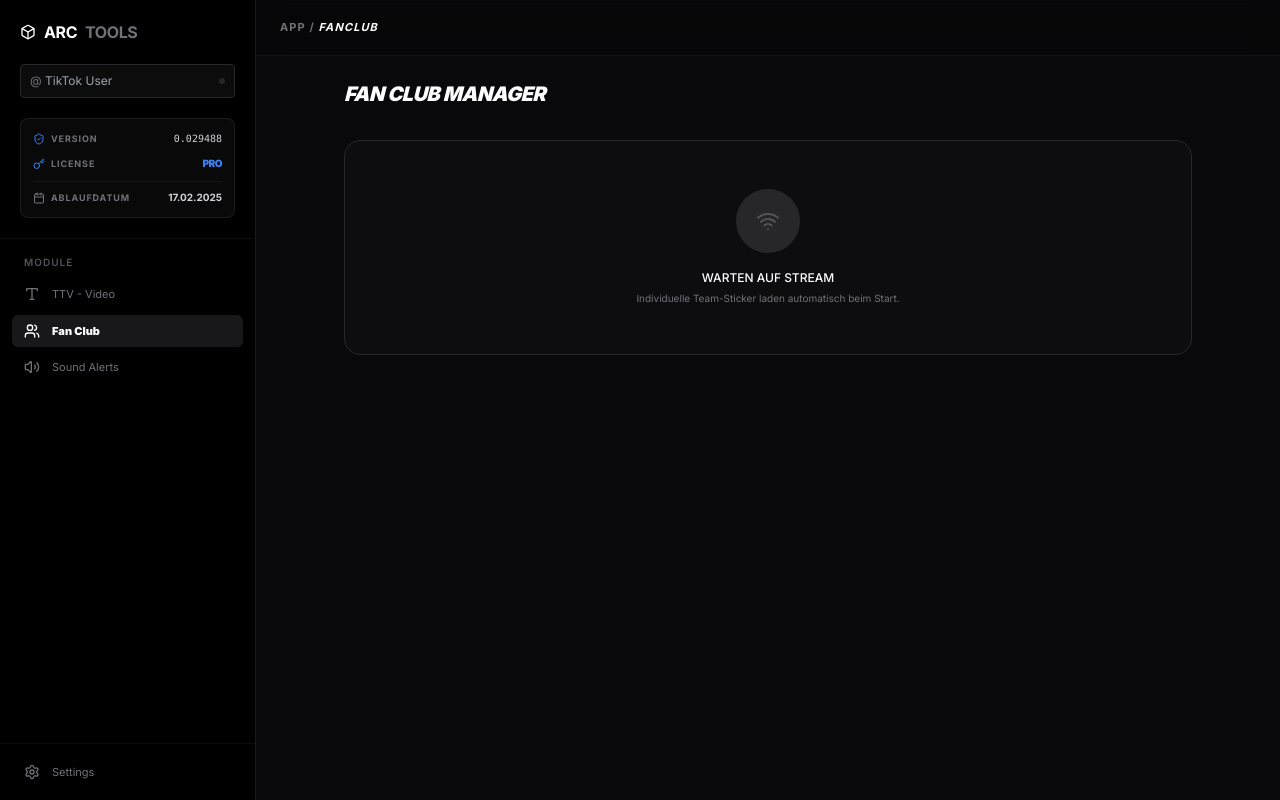
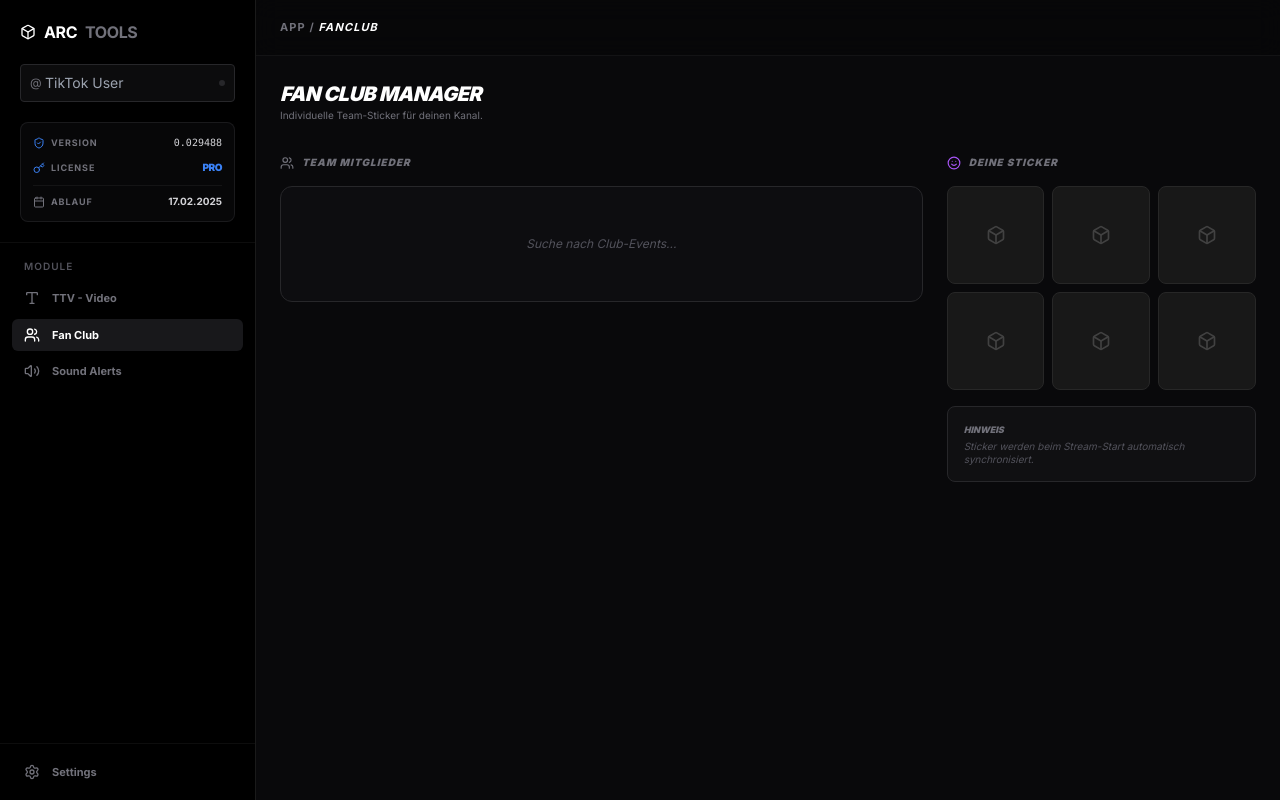
Before and after one commit to muhtarremsi/tiktok-overlay, a Next.js app: page / in a window 1280 px wide. Both pictures are taken after a click on the button "Fan Club". Built offline with nearby package versions, Linux system fonts and the light colour scheme.

Commit message:
Fix: Re-enabled 10s status check, Wifi icon import and Sticker layout

```diff
--- a/app/page.tsx
+++ b/app/page.tsx
@@ -1,6 +1,6 @@
 "use client";
 
-import React, { useState, useEffect, useRef } from "react";
+import React, { useState, useEffect } from "react";
 import {
   LayoutDashboard, Type, Settings, LogOut, Copy, Check, Volume2,
   Monitor, Box, Loader2, ShieldCheck, Calendar, Key, Zap, Menu, X,
@@ -20,12 +20,12 @@ export default function Dashboard() {
   const licenseType = "PRO";
   const expiryDate = "17.02.2025";
 
-  // Fix für Prerender Error (window check)
+  // window check für vercel build
   useEffect(() => {
     setBaseUrl(window.location.origin);
   }, []);
 
-  // AUTOMATISCHE PRÜFUNG ALLE 10 SEKUNDEN
+  // Hintergrund-Check alle 10 Sekunden
   useEffect(() => {
     if (!username || username.length < 2) {
       setIsLive(false);
@@ -33,16 +33,12 @@ export default function Dashboard() {
     }
 
     const checkStatus = async () => {
-      // Nur beim ersten Mal den Spinner zeigen, danach im Hintergrund prüfen
       if (!isLive) setIsChecking(true);
-
       try {
         const res = await fetch(`/api/status?u=${username}`);
         const data = await res.json();
         setIsLive(data.online);
-        if (data.online) {
-          setLiveData({ viewers: data.viewers, likes: data.likes });
-        }
+        if (data.online) setLiveData({ viewers: data.viewers, likes: data.likes });
       } catch (e) {
         console.error("Status check failed");
       } finally {
@@ -50,16 +46,15 @@ export default function Dashboard() {
       }
     };
 
-    checkStatus(); // Sofort prüfen
-    const interval = setInterval(checkStatus, 10000); // Dann alle 10 Sek
-
+    checkStatus();
+    const interval = setInterval(checkStatus, 10000);
     return () => clearInterval(interval);
   }, [username, isLive]);
 
   const renderContent = () => {
     switch (activeView) {
       case "ttv": return <ModuleTTV username={username} baseUrl={baseUrl} />;
-      case "fanclub": return <ModuleFanClub username={username} isLive={isLive} baseUrl={baseUrl} />;
+      case "fanclub": return <ModuleFanClub username={username} isLive={isLive} />;
       case "sounds": return <ModuleSoundAlerts username={username} baseUrl={baseUrl} />;
       case "settings": return <ModuleSettings expiry={expiryDate} version={version} />;
       default: return <ModuleTTV username={username} baseUrl={baseUrl} />;
@@ -77,39 +72,33 @@ export default function Dashboard() {
           <div className="p-5 border-b border-white/5">
             <div className="flex items-center justify-between mb-5 text-white">
               <h1 className="font-bold text-base tracking-tight flex items-center gap-2">
-                <Box className="w-4 h-4 text-white" /> ARC<span className="text-zinc-500">TOOLS</span>
+                <Box className="w-4 h-4" /> ARC<span className="text-zinc-500 font-sans">TOOLS</span>
               </h1>
               <button className="lg:hidden" onClick={() => setSidebarOpen(false)}><X size={18} /></button>
             </div>
 
             <div className="relative mb-5">
               <div className="absolute inset-y-0 left-2.5 flex items-center pointer-events-none text-zinc-500 text-xs">@</div>
-              <input
-                type="text"
-                placeholder="TikTok User"
-                value={username}
-                onChange={(e) => setUsername(e.target.value)}
-                className="w-full bg-zinc-900/50 border border-zinc-800 text-zinc-200 text-xs rounded py-2 pl-6 pr-8 focus:outline-none focus:border-zinc-600 transition-all"
-              />
+              <input type="text" placeholder="TikTok User" value={username} onChange={(e) => setUsername(e.target.value)} className="w-full bg-zinc-900/50 border border-zinc-800 text-zinc-200 text-sm rounded py-2 pl-6 pr-8 focus:outline-none focus:border-zinc-600 transition-all font-sans" />
               <div className="absolute inset-y-0 right-2.5 flex items-center">
                  {isChecking ? <Loader2 size={12} className="animate-spin text-zinc-600" /> : <div className={`w-1.5 h-1.5 rounded-full ${isLive ? 'bg-green-500 shadow-[0_0_8px_#22c55e]' : 'bg-zinc-800'}`}></div>}
               </div>
             </div>
 
-            <div className="bg-zinc-900/40 border border-zinc-800/60 rounded-lg p-3 space-y-2.5">
-              <div className="flex items-center justify-between"><span className="text-[9px] text-zinc-500 font-bold uppercase tracking-widest flex items-center gap-1.5"><ShieldCheck size={12} className="text-blue-500" /> VERSION</span><span className="text-[10px] text-zinc-300 font-mono">{version}</span></div>
-              <div className="flex items-center justify-between font-bold"><span className="text-[9px] text-zinc-500 font-bold uppercase tracking-widest flex items-center gap-1.5"><Key size={12} className="text-blue-500" /> LICENSE</span><span className="text-[10px] text-blue-500 font-black tracking-tighter">PRO</span></div>
-              <div className="flex items-center justify-between border-t border-white/5 pt-2 font-bold">
-                <span className="text-[9px] text-zinc-500 font-bold uppercase tracking-widest flex items-center gap-1.5"><Calendar size={12} /> ABLAUFDATUM</span>
-                <span className="text-[10px] text-zinc-300">17.02.2025</span>
+            <div className="bg-zinc-900/30 border border-zinc-800/60 rounded-lg p-3 space-y-2.5">
+              <div className="flex items-center justify-between font-sans"><span className="text-[9px] text-zinc-500 font-bold uppercase tracking-widest flex items-center gap-1.5"><ShieldCheck size={12} className="text-blue-500" /> VERSION</span><span className="text-[10px] text-zinc-300 font-mono">{version}</span></div>
+              <div className="flex items-center justify-between font-sans"><span className="text-[9px] text-zinc-500 font-bold uppercase tracking-widest flex items-center gap-1.5"><Key size={12} className="text-blue-500" /> LICENSE</span><span className="text-[10px] text-blue-500 font-black tracking-tighter">PRO</span></div>
+              <div className="flex items-center justify-between border-t border-white/5 pt-2">
+                <span className="text-[9px] text-zinc-500 font-bold uppercase tracking-widest flex items-center gap-1.5"><Calendar size={12} /> ABLAUF</span>
+                <span className="text-[10px] text-zinc-300 font-bold">17.02.2025</span>
               </div>
             </div>
           </div>
 
           <nav className="flex-1 overflow-y-auto py-4 px-3 space-y-6">
             <div>
-              <h3 className="px-3 text-[10px] font-semibold text-zinc-600 uppercase tracking-widest mb-2">Module</h3>
-              <div className="space-y-1">
+              <h3 className="px-3 text-[10px] font-semibold text-zinc-600 uppercase tracking-widest mb-2 font-sans text-nowrap">Module</h3>
+              <div className="space-y-1 font-sans">
                 <SidebarItem icon={<Type size={16} />} label="TTV - Video" active={activeView === "ttv"} onClick={() => {setActiveView("ttv"); setSidebarOpen(false);}} />
                 <SidebarItem icon={<Users size={16} />} label="Fan Club" active={activeView === "fanclub"} onClick={() => {setActiveView("fanclub"); setSidebarOpen(false);}} />
                 <SidebarItem icon={<Volume2 size={16} />} label="Sound Alerts" active={activeView === "sounds"} onClick={() => {setActiveView("sounds"); setSidebarOpen(false);}} />
@@ -124,7 +113,7 @@ export default function Dashboard() {
       <main className="flex-1 flex flex-col min-w-0 bg-[#09090b] relative font-sans">
         <header className="h-14 border-b border-white/5 flex items-center justify-between px-6 bg-black/20 backdrop-blur-md sticky top-0 z-30 font-sans">
           <div className="flex items-center gap-4 text-[11px] font-sans font-bold">
-            <button className="lg:hidden text-white font-sans" onClick={() => setSidebarOpen(true)}><Menu size={20} /></button>
+            <button className="lg:hidden text-white" onClick={() => setSidebarOpen(true)}><Menu size={20} /></button>
             <div className="uppercase tracking-widest text-zinc-500 leading-none">App / <span className="text-white italic">{activeView}</span></div>
           </div>
           {isLive && <span className="px-2 py-0.5 rounded-full bg-green-500/10 border border-green-500/20 text-[9px] text-green-500 font-bold tracking-widest uppercase">LIVE</span>}
@@ -135,7 +124,41 @@ export default function Dashboard() {
   );
 }
 
-// --- SUB-MODULES ---
+function ModuleFanClub({ username, isLive }: any) {
+  return (
+    <div className="p-6 max-w-5xl mx-auto space-y-8 animate-in fade-in duration-500 font-sans">
+      <div className="font-sans">
+        <h2 className="text-xl font-black text-white uppercase italic tracking-tight font-sans">Fan Club Manager</h2>
+        <p className="text-zinc-500 text-[10px] font-sans">Individuelle Team-Sticker für {username || "deinen Kanal"}.</p>
+      </div>
+
+      <div className="grid grid-cols-1 lg:grid-cols-3 gap-6 font-sans">
+        <div className="lg:col-span-2 space-y-4 font-sans">
+          <h3 className="text-[10px] font-black text-zinc-500 uppercase tracking-widest flex items-center gap-2 italic font-sans"><Users size={14} /> Team Mitglieder</h3>
+          <div className="bg-zinc-900/30 border border-zinc-800 rounded-xl p-12 text-center text-zinc-600 italic font-sans">
+             Suche nach Club-Events...
+          </div>
+        </div>
+
+        <div className="space-y-4 font-sans">
+          <h3 className="text-[10px] font-black text-zinc-500 uppercase tracking-widest flex items-center gap-2 italic font-sans"><Smile size={14} className="text-purple-500" /> Deine Sticker</h3>
+          <div className="grid grid-cols-3 gap-2 font-sans">
+             {/* Platzhalter für deine individuellen Sticker-Bilder */}
+             {[1,2,3,4,5,6].map((i) => (
+               <div key={i} className="aspect-square bg-zinc-900 border border-zinc-800 rounded-lg flex items-center justify-center grayscale hover:grayscale-0 transition-all cursor-help font-sans">
+                  <Box size={20} className="opacity-20 font-sans" />
+               </div>
+             ))}
+          </div>
+          <div className="p-4 bg-zinc-900/50 border border-zinc-800 rounded-lg font-sans">
+             <p className="text-[9px] text-zinc-500 uppercase font-black mb-1 font-sans italic">Hinweis</p>
+             <p className="text-[10px] text-zinc-600 leading-tight font-sans italic">Sticker werden beim Stream-Start automatisch synchronisiert.</p>
+          </div>
+        </div>
+      </div>
+    </div>
+  );
+}
 
 function ModuleTTV({ username, baseUrl }: any) {
   const [trigger, setTrigger] = useState("777");
@@ -145,49 +168,27 @@ function ModuleTTV({ username, baseUrl }: any) {
   const link = `${baseUrl}/overlay?u=${username}&c=${trigger}&v=${videoUrl}&vol=${volume}&s=0&e=10`;
 
   return (
-    <div className="p-6 max-w-4xl mx-auto space-y-8 animate-in fade-in duration-300">
-      <h2 className="text-xl font-black text-white uppercase italic tracking-tight">TTV Konfiguration</h2>
-      <div className="grid grid-cols-1 md:grid-cols-2 gap-6">
-        <InputGroup label="Trigger Code" desc="Chat-Code"><input type="text" value={trigger} onChange={(e) => setTrigger(e.target.value)} className="input-field font-black text-blue-400" /></InputGroup>
-        <InputGroup label="Video URL" desc=".mp4 Link"><textarea value={videoUrl} onChange={(e) => setVideoUrl(e.target.value)} className="input-field min-h-[100px] font-mono text-xs" /></InputGroup>
+    <div className="p-6 max-w-4xl mx-auto space-y-8 animate-in fade-in duration-300 font-sans">
+      <h2 className="text-xl font-black text-white uppercase italic tracking-tight font-sans">TTV Konfiguration</h2>
+      <div className="grid grid-cols-1 md:grid-cols-2 gap-6 font-sans">
+        <InputGroup label="Trigger Code" desc="Chat-Code"><input type="text" value={trigger} onChange={(e) => setTrigger(e.target.value)} className="input-field font-black text-blue-400 font-sans" /></InputGroup>
+        <InputGroup label="Video URL" desc=".mp4 Link"><textarea value={videoUrl} onChange={(e) => setVideoUrl(e.target.value)} className="input-field min-h-[100px] font-mono text-[11px] font-sans" /></InputGroup>
       </div>
-      <div className="bg-zinc-900/30 border border-zinc-800 rounded-xl p-6 flex gap-2">
-        <div className="flex-1 bg-black border border-zinc-800 rounded px-4 py-2.5 text-zinc-400 font-mono text-[9px] truncate">{link}</div>
-        <button onClick={() => {navigator.clipboard.writeText(link); setCopied(true); setTimeout(() => setCopied(false), 2000);}} className="bg-white text-black px-4 rounded font-bold text-[10px] uppercase">{copied ? "Kopiert" : "Copy Link"}</button>
+      <div className="bg-zinc-900/30 border border-zinc-800 rounded-xl p-6 flex gap-2 font-sans">
+        <div className="flex-1 bg-black border border-zinc-800 rounded px-4 py-2.5 text-zinc-400 font-mono text-[10px] truncate font-sans">{link}</div>
+        <button onClick={() => {navigator.clipboard.writeText(link); setCopied(true); setTimeout(() => setCopied(false), 2000);}} className="bg-white text-black px-4 rounded font-bold text-[10px] uppercase font-sans">{copied ? "Kopiert" : "Copy"}</button>
       </div>
     </div>
   );
 }
 
-function ModuleFanClub({ username, isLive, baseUrl }: any) {
-  return (
-    <div className="p-6 max-w-4xl mx-auto space-y-8 animate-in fade-in duration-500">
-      <h2 className="text-xl font-black text-white uppercase italic tracking-tight">Fan Club Manager</h2>
-      {!isLive ? (
-        <div className="bg-zinc-900/30 border border-zinc-800 p-12 rounded-2xl text-center">
-          <div className="w-16 h-16 bg-zinc-800 rounded-full flex items-center justify-center mx-auto mb-4 text-zinc-600"><Wifi size={24} /></div>
-          <h3 className="text-white font-medium mb-1 uppercase">Warten auf Stream</h3>
-          <p className="text-zinc-500 text-[10px]">Individuelle Team-Sticker laden automatisch beim Start.</p>
-        </div>
-      ) : (
-        <div className="p-10 border border-dashed border-zinc-800 rounded-xl text-center text-zinc-600 italic">Lade Team-Daten für @{username}...</div>
-      )}
-    </div>
-  );
-}
-
-function ModuleSoundAlerts({ username, baseUrl }: any) {
-  return <div className="p-8 text-zinc-600 uppercase text-[10px] tracking-widest">Sound Alerts Modul wird geladen...</div>;
-}
-
-function ModuleSettings({ expiry, version }: any) {
-  return <div className="p-8"><div className="bg-zinc-900/50 p-6 rounded-xl border border-zinc-800 max-w-lg font-black uppercase italic"><p className="text-blue-500 text-sm">Ablauf: {expiry}</p><p className="text-zinc-600 text-[9px] mt-2 font-mono not-italic">Build: {version}</p></div></div>;
-}
-
-// --- UI COMPONENTS ---
 function SidebarItem({ icon, label, active, onClick }: any) {
-  return <button onClick={onClick} className={`w-full flex items-center gap-3 px-3 py-2 rounded-md text-[11px] transition-all ${active ? "bg-zinc-900 text-white font-black" : "text-zinc-500 hover:bg-zinc-900/50"}`}><span>{icon}</span>{label}</button>;
+  return <button onClick={onClick} className={`w-full flex items-center gap-3 px-3 py-2 rounded-md text-[11px] transition-all font-sans font-bold ${active ? "bg-zinc-900 text-white font-black" : "text-zinc-500 hover:bg-zinc-900/50"}`}><span>{icon}</span>{label}</button>;
 }
 function InputGroup({ label, desc, children }: any) {
-  return <div className="flex flex-col gap-2"><label className="text-[9px] font-black text-zinc-400 uppercase tracking-widest">{label}</label>{children}<p className="text-[9px] text-zinc-600 font-bold italic uppercase tracking-tighter">{desc}</p></div>;
+  return <div className="flex flex-col gap-2 font-sans"><label className="text-[9px] font-black text-zinc-400 uppercase tracking-widest font-sans">{label}</label>{children}<p className="text-[9px] text-zinc-600 font-bold italic uppercase tracking-tighter font-sans">{desc}</p></div>;
 }
+function ModuleSoundAlerts() { return <div className="p-8 text-zinc-600 uppercase text-[10px] tracking-widest font-sans">Sound Alerts Modul wird geladen...</div>; }
+function ModuleSettings({ expiry, version }: any) {
+  return <div className="p-8 font-sans font-bold italic"><div className="bg-zinc-900/50 p-6 rounded-xl border border-zinc-800 max-w-lg shadow-2xl font-sans"><p className="text-blue-500 text-sm font-sans">Ablauf: {expiry}</p><p className="text-zinc-600 text-[9px] mt-2 font-mono not-italic font-sans">Build: {version}</p></div></div>;
+}
```
